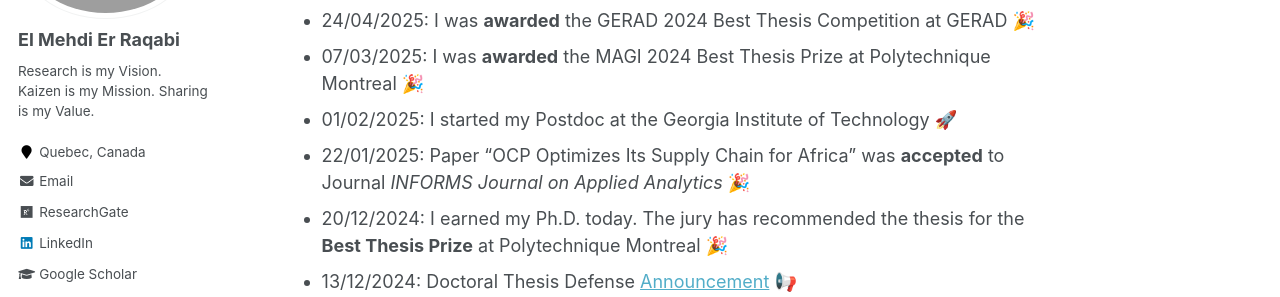
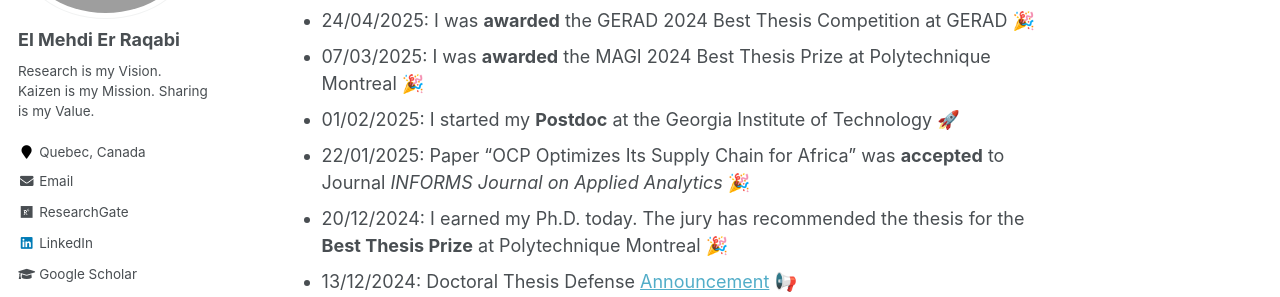
Before and after one commit to RqbMedi/rqbmedi.github.io, a Jekyll site: the page built from _pages/about.md, in a window 1280 px wide and 900 px high, scrolled down 1441 px. Shown: the part 151-448 px from the top of the window. Built offline with Jekyll 4.4.1, drawn with Linux system fonts in a browser that asks for light colours; some web fonts are replaced.

```diff
--- a/_pages/about.md
+++ b/_pages/about.md
@@ -34,7 +34,7 @@ News
 - 14/08/2025: Paper "A Decomposition Matheuristic for the Transient Stability Constrained Unit Commitment at Hydro-Quebec" was **accepted** to Journal *IEEE Transactions on Power Systems* 🎉
 - 24/04/2025: I was **awarded** the GERAD 2024 Best Thesis Competition at GERAD 🎉
 - 07/03/2025: I was **awarded** the MAGI 2024 Best Thesis Prize at Polytechnique Montreal 🎉
-- 01/02/2025: I started my Postdoc at the Georgia Institute of Technology 🚀
+- 01/02/2025: I started my **Postdoc** at the Georgia Institute of Technology 🚀
 - 22/01/2025: Paper "OCP Optimizes Its Supply Chain for Africa" was **accepted** to Journal *INFORMS Journal on Applied Analytics* 🎉
 - 20/12/2024: I earned my Ph.D. today. The jury has recommended the thesis for the **Best Thesis Prize** at Polytechnique Montreal 🎉
 - 13/12/2024: Doctoral Thesis Defense [Announcement](https://www.polymtl.ca/calendrier/evenements/soutenance-de-these-de-doctorat-el-mehdi-er-raqabi-mathematiques) 📢
```
